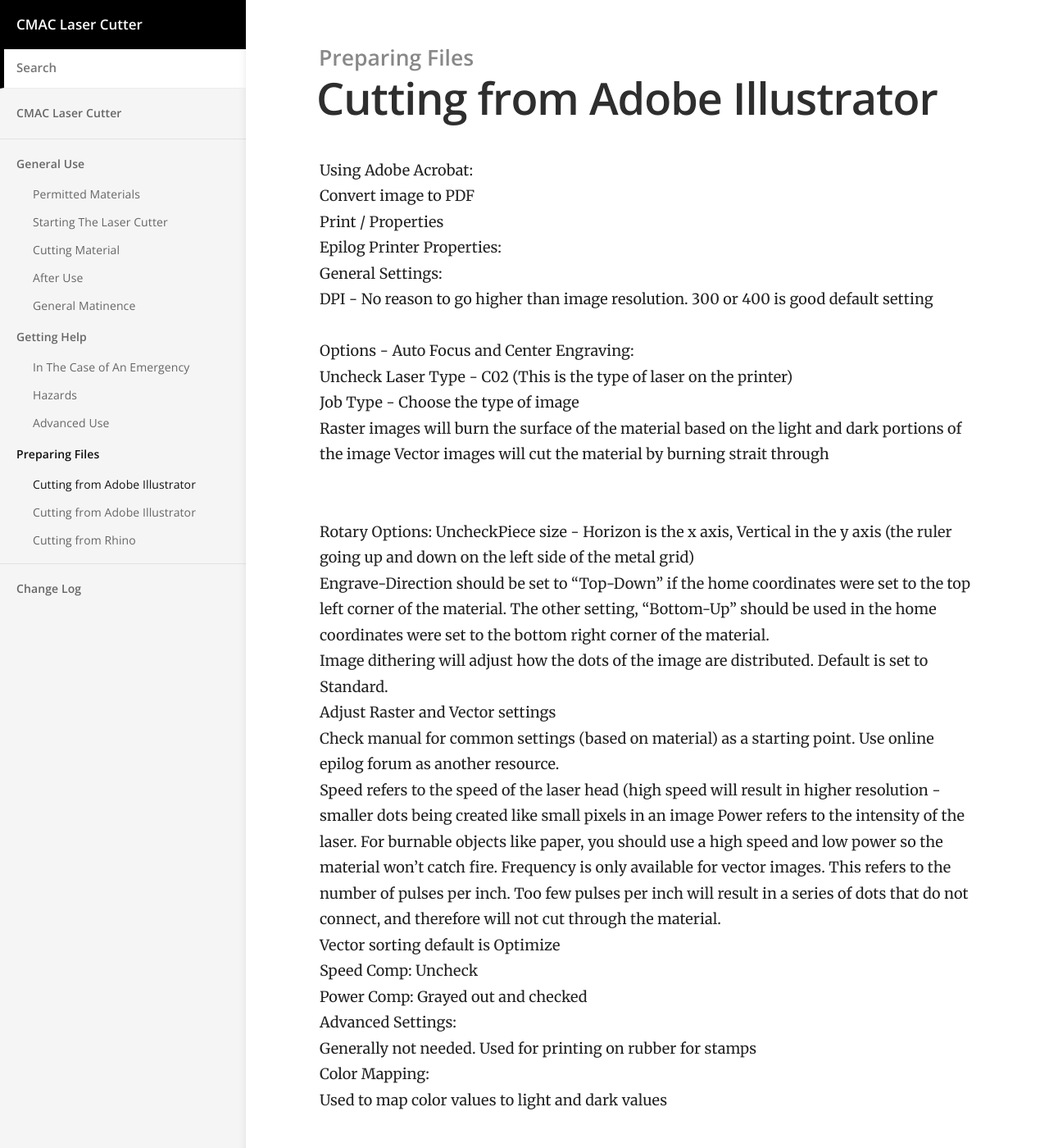
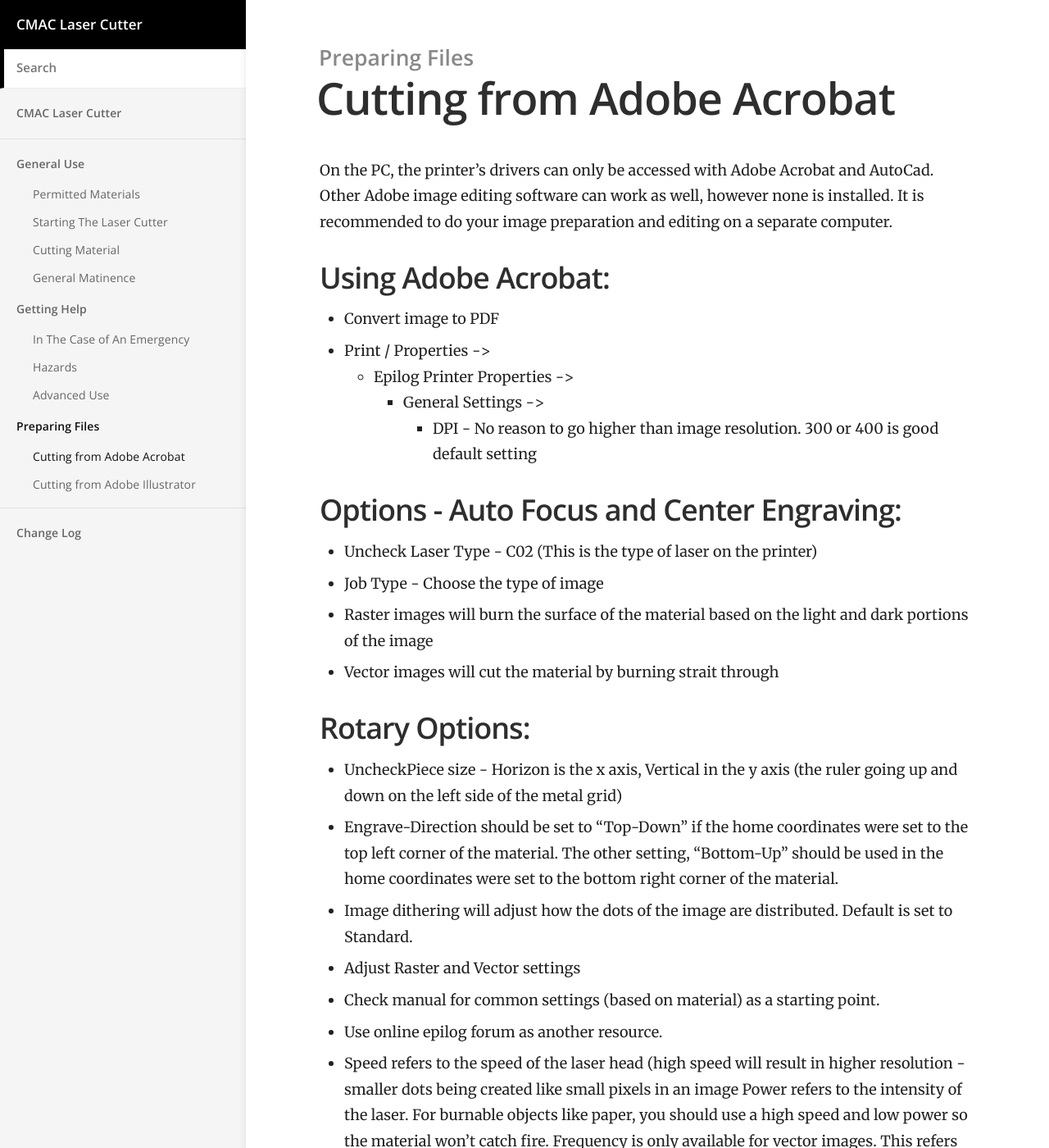
Before and after one commit to cmac-duke/cmac-laser-cutter, a Jekyll site: the page built from _docs/preparing-files/adobe-acrobat.md, in a window 1280 px wide and 1400 px high. Shown: the whole window at 82% size. Built offline with Jekyll 4.4.1, drawn with Linux system fonts in a browser that asks for light colours.

Commit message:
reformat

```diff
--- a/_docs/preparing-files/adobe-acrobat.md
+++ b/_docs/preparing-files/adobe-acrobat.md
@@ -1,35 +1,40 @@
 ---
-title: Cutting from Adobe Illustrator
+title: Cutting from Adobe Acrobat
 category: Preparing Files
 order: 1
 ---
 
-Using Adobe Acrobat:<br>
-Convert image to PDF<br>
-Print / Properties<br>
-Epilog Printer Properties:<br>
-General Settings:<br>
-DPI - No reason to go higher than image resolution. 300 or 400 is good default setting<br>
-<br>
-Options - Auto Focus and Center Engraving:<br>
-Uncheck Laser Type - C02 (This is the type of laser on the printer)<br>
-Job Type - Choose the type of image<br>
-Raster images will burn the surface of the material based on the light and dark portions of the image
-Vector images will cut the material by burning strait through
+On the PC, the printer’s drivers can only be accessed with Adobe Acrobat and AutoCad. Other Adobe image editing software can work as well, however none is installed. It is recommended to do your image preparation and editing on a separate computer.
 
-<br>
-Rotary Options: UncheckPiece size - Horizon is the x axis, Vertical in the y axis (the ruler going up and down on the left side of the metal grid)<br>
-Engrave-Direction should be set to “Top-Down” if the home coordinates were set to the top left corner of the material. The other setting, “Bottom-Up” should be used in the home coordinates were set to the bottom right corner of the material.<br>
-Image dithering will adjust how the dots of the image are distributed. Default is set to Standard.<br>
-Adjust Raster and Vector settings<br>
-Check manual for common settings (based on material) as a starting point. Use online epilog forum as another resource.<br>
-Speed refers to the speed of the laser head (high speed will result in higher resolution - smaller dots being created like small pixels in an image
+## Using Adobe Acrobat:
+- Convert image to PDF
+- Print / Properties ->
+    - Epilog Printer Properties ->
+        - General Settings ->
+            - DPI - No reason to go higher than image resolution. 300 or 400 is good default setting
+
+
+## Options - Auto Focus and Center Engraving:
+- Uncheck Laser Type - C02 (This is the type of laser on the printer)
+- Job Type - Choose the type of image
+- Raster images will burn the surface of the material based on the light and dark portions of the image
+- Vector images will cut the material by burning strait through
+
+
+## Rotary Options:
+- UncheckPiece size - Horizon is the x axis, Vertical in the y axis (the ruler going up and down on the left side of the metal grid)
+- Engrave-Direction should be set to “Top-Down” if the home coordinates were set to the top left corner of the material. The other setting, “Bottom-Up” should be used in the home coordinates were set to the bottom right corner of the material.
+- Image dithering will adjust how the dots of the image are distributed. Default is set to Standard.
+- Adjust Raster and Vector settings
+- Check manual for common settings (based on material) as a starting point.
+- Use online epilog forum as another resource.
+- Speed refers to the speed of the laser head (high speed will result in higher resolution - smaller dots being created like small pixels in an image
 Power refers to the intensity of the laser. For burnable objects like paper, you should use a high speed and low power so the material won’t catch fire.
-Frequency is only available for vector images. This refers to the number of pulses per inch. Too few pulses per inch will result in a series of dots that do not connect, and therefore will not cut through the material.<br>
-Vector sorting default is Optimize<br>
-Speed Comp: Uncheck<br>
-Power Comp: Grayed out and checked<br>
-Advanced Settings:<br>
-Generally not needed. Used for printing on rubber for stamps<br>
-Color Mapping:<br>
-Used to map color values to light and dark values<br>
+Frequency is only available for vector images. This refers to the number of pulses per inch. Too few pulses per inch will result in a series of dots that do not connect, and therefore will not cut through the material.
+- Vector sorting default is Optimize
+- Speed Comp: Uncheck
+- Power Comp: Grayed out and checked
+- Advanced Settings:
+- Generally not needed. Used for printing on rubber for stamps
+- Color Mapping:
+- Used to map color values to light and dark values
```
Also changed, not shown: _docs/general-use/after-use.md (deleted, +0 -17 lines), _docs/general-use/cutting-material.md (+38 -21 lines), _docs/general-use/general-matienence.md (+5 -5 lines), _docs/general-use/permitted-materials.md (+22 -20 lines), _docs/general-use/starting-the-laser-cutter.md (+5 -5 lines), _docs/getting-help/hazards.md (+1 -1 lines), _docs/preparing-files/rhino.md (deleted, +0 -7 lines), 1 other file.
